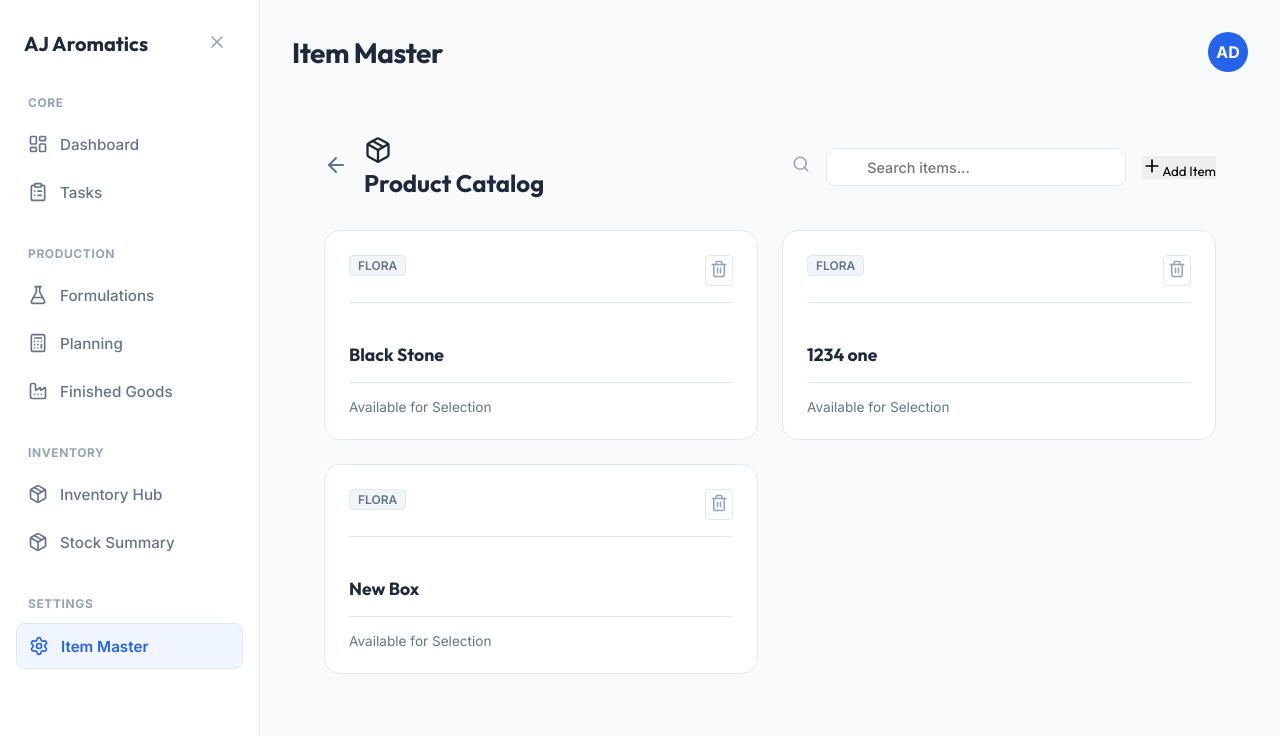
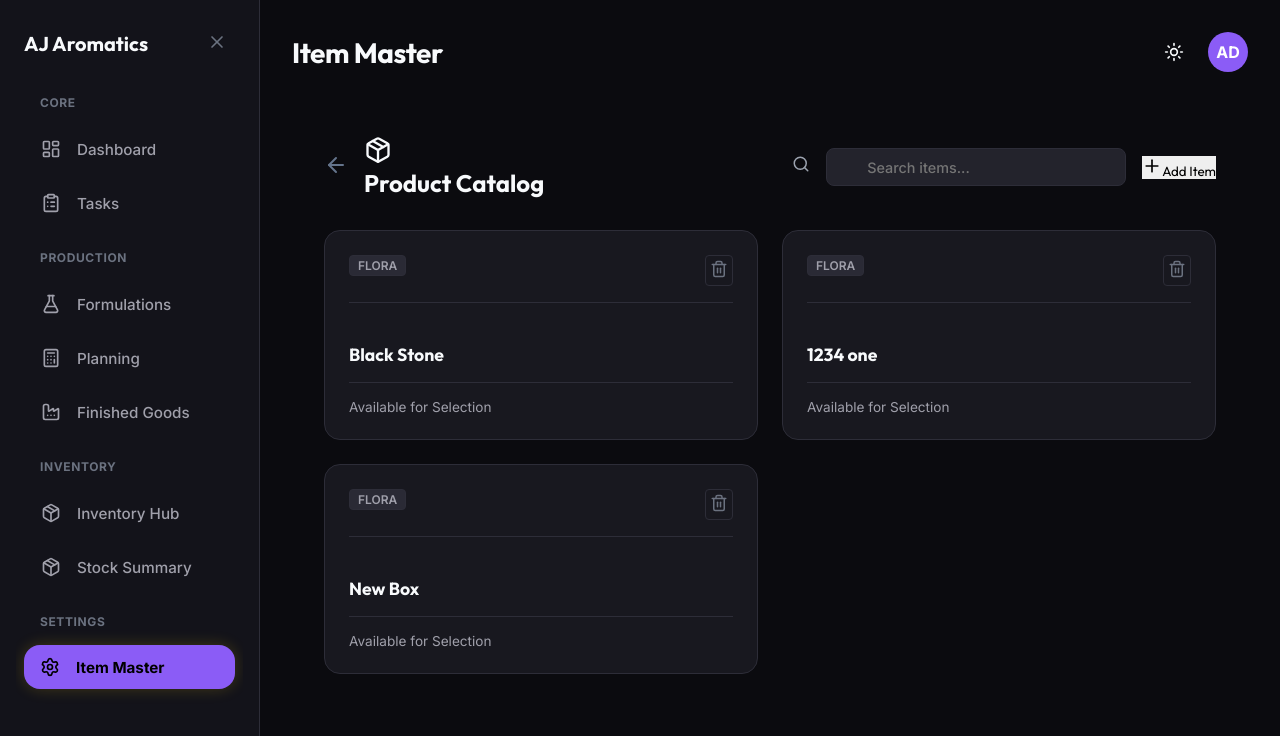
Before and after one commit to vicky34D/Production-Data-Entry.github.io, a React (Vite) app: page /#/items in a window 1280 px wide. Shown: the top 736 px of the page. Built offline with nearby package versions, Linux system fonts and the light colour scheme.

Commit message:
Implement PWA features and Art Academy theme (Yellow/Navy)

```diff
--- a/src/components/FinishedGoodsInventory.css
+++ b/src/components/FinishedGoodsInventory.css
@@ -10,7 +10,7 @@
 
 /* Header */
 .inventory-header {
-    background: white;
+    background: var(--bg-surface);
     border-bottom: 1px solid var(--border-color);
     padding: 1.5rem 2rem;
     position: sticky;
@@ -42,7 +42,7 @@
 
 .form-group input,
 .form-group select {
-    background: white;
+    background: var(--bg-input);
     border: 1px solid var(--border-color);
     border-radius: 0.5rem;
     padding: 0.75rem 1rem;
@@ -64,7 +64,7 @@
 
 /* Buttons */
 .btn-upload {
-    background: white;
+    background: var(--bg-surface);
     border: 1px solid var(--border-color);
     color: var(--text-secondary);
     width: 100%;
--- a/src/components/InventoryHub.css
+++ b/src/components/InventoryHub.css
@@ -6,8 +6,9 @@
     flex-direction: column;
 }
 
+
 .hub-header {
-    background: white;
+    background: var(--bg-surface);
     border-bottom: 1px solid var(--border-color);
     padding: 1.5rem 2rem;
     display: flex;
@@ -46,7 +47,7 @@
 
 /* Bordered Process Card */
 .process-card {
-    background: white;
+    background: var(--bg-surface);
     border: 1px solid var(--border-color);
     border-radius: 1.5rem;
     padding: 2rem;
@@ -56,6 +57,7 @@
     flex-direction: column;
     align-items: center;
     justify-content: center;
+
     gap: 1rem;
     text-align: center;
     cursor: pointer;
--- a/src/components/ItemsPage.css
+++ b/src/components/ItemsPage.css
@@ -33,17 +33,18 @@
 
 /* Search */
 .search-bar input {
-    background: white;
+    background: var(--bg-input);
     border: 1px solid var(--border-color);
     border-radius: 0.5rem;
     padding: 0.6rem 1rem 0.6rem 2.5rem;
     width: 300px;
     font-size: 0.9rem;
+    color: var(--text-primary);
 }
 
 /* Add Item Form - Bordered Card */
 .add-item-form {
-    background: white;
+    background: var(--bg-surface);
     border: 1px solid var(--border-color);
     border-radius: 1rem;
     padding: 1.5rem;
@@ -68,8 +69,8 @@
 .item-input,
 .item-select {
     width: 100%;
-    background: white !important;
-    /* Force white */
+    background: var(--bg-input) !important;
+    /* Force white/dark */
     border: 1px solid var(--border-color);
     padding: 0.75rem;
     border-radius: 0.5rem;
@@ -99,7 +100,7 @@
 
 /* Item Card - Bordered */
 .item-card {
-    background: white;
+    background: var(--bg-surface);
     border: 1px solid var(--border-color);
     border-radius: 1rem;
     padding: 1.5rem;
@@ -123,7 +124,7 @@
 }
 
 .category-badge {
-    background: #f1f5f9;
+    background: var(--bg-hover);
     color: var(--text-secondary);
     border: 1px solid var(--border-color);
     padding: 2px 8px;
@@ -134,7 +135,7 @@
 }
 
 .delete-btn {
-    background: white;
+    background: var(--bg-surface);
     border: 1px solid var(--border-color);
     color: var(--text-tertiary);
     padding: 4px;
--- a/src/components/Layout.css
+++ b/src/components/Layout.css
@@ -9,7 +9,7 @@
 /* Sidebar - Left Navigation */
 .sidebar {
     width: 260px;
-    background: white;
+    background: var(--bg-sidebar);
     border-right: 1px solid var(--border-color);
     display: flex;
     flex-direction: column;
@@ -19,6 +19,7 @@
     height: 100vh;
     z-index: 50;
     flex-shrink: 0;
+    transition: width 0.3s ease, background-color 0.3s ease, border-color 0.3s ease;
 }
 
 .sidebar.collapsed {
@@ -43,26 +44,30 @@
     color: var(--text-tertiary);
     background: transparent;
     padding: 0.5rem;
-    border-radius: 0.5rem;
+    border-radius: var(--radius-md);
+    cursor: pointer;
 }
 
 .collapse-btn:hover {
-    background: #f1f5f9;
+    background: var(--bg-hover);
     color: var(--primary-color);
 }
 
+/* Sidebar Navigation - Art Academy Style */
 .sidebar-nav {
     flex: 1;
     display: flex;
     flex-direction: column;
-    gap: 2rem;
+    gap: 1.5rem;
+    /* Reduced gap */
     overflow-y: auto;
+    padding: 0 0.5rem;
 }
 
 .nav-group {
     display: flex;
     flex-direction: column;
-    gap: 0.25rem;
+    gap: 0.5rem;
 }
 
 .nav-label {
@@ -72,37 +77,74 @@
     font-weight: 700;
     color: var(--text-tertiary);
     margin-bottom: 0.5rem;
-    padding-left: 0.75rem;
+    padding-left: 1rem;
 }
 
 .sidebar-item {
     display: flex;
     align-items: center;
-    gap: 0.75rem;
-    padding: 0.75rem 0.75rem;
+    gap: 1rem;
+    padding: 0.75rem 1rem;
     color: var(--text-secondary);
-    border-radius: 0.5rem;
+    border-radius: var(--radius-md);
+    /* Use standard radius for inactive */
     text-decoration: none;
     font-weight: 500;
     font-size: 0.95rem;
-    transition: all 0.2s;
+    transition: all 0.2s cubic-bezier(0.4, 0, 0.2, 1);
+    border: 1px solid transparent;
+    /* Prevent jump on active */
 }
 
 .sidebar-item:hover {
-    color: var(--primary-color);
-    background: #f8fafc;
+    color: var(--text-primary);
+    background: var(--bg-hover);
 }
 
+/* Active State - "Art Academy Yellow Pill" */
 .sidebar-item.active {
-    background: #eff6ff;
-    color: var(--primary-color);
-    border: 1px solid #dbeafe;
-    font-weight: 600;
+    background: var(--primary-color);
+    color: #1F2937;
+    /* Force dark text on yellow */
+    font-weight: 700;
+    box-shadow: 0 4px 6px -1px rgba(250, 204, 21, 0.3);
+    /* Yellow shadow */
+    border-radius: var(--radius-lg);
+    /* Full rounded pill */
+    margin-right: 0;
+    border: none;
+    overflow: visible;
+    /* Needed for shadow */
 }
+
+/* No sidebar line for Art Academy */
+.sidebar-item.active::before {
+    display: none;
+}
+
+/* Dark Mode Active State - Art Academy */
+[data-theme='dark'] .sidebar-item.active {
+    background: var(--primary-color);
+    color: #000000;
+    /* Black text on yellow even in dark mode */
+    box-shadow: 0 0 15px rgba(250, 204, 21, 0.2);
+    /* Yellow glow */
+    border: none;
+}
+
+[data-theme='dark'] .sidebar-item.active::before {
+    display: none;
+}
+
 
 .sidebar-item.collapsed {
     justify-content: center;
     padding: 0.75rem 0;
+    border-radius: 50%;
+    /* Circle when collapsed */
+    width: 48px;
+    height: 48px;
+    margin: 0 auto;
 }
 
 .sidebar-item.collapsed span {
--- a/src/components/Layout.jsx
+++ b/src/components/Layout.jsx
@@ -1,4 +1,4 @@
-import React, { useState } from 'react';
+import React, { useState, useEffect } from 'react';
 import { Outlet, NavLink, useLocation } from 'react-router-dom';
 import {
     LayoutDashboard,
@@ -11,7 +11,9 @@ import {
     X,
     Factory,
     FlaskConical,
-    Calculator
+    Calculator,
+    Sun,
+    Moon
 } from 'lucide-react';
 import './Layout.css';
 
@@ -29,7 +31,48 @@ const SidebarItem = ({ to, icon: Icon, label, collapsed }) => (
 
 const Layout = () => {
     const [collapsed, setCollapsed] = useState(false);
+    // Initialize theme from localStorage or default to 'dark'
+    const [theme, setTheme] = useState(() => {
+        if (typeof window !== 'undefined') {
+            return localStorage.getItem('theme') || 'dark';
+        }
+        return 'dark';
+    });
+    const [installPrompt, setInstallPrompt] = useState(null);
+
     const location = useLocation();
+
+    // PWA Install Prompt
+    useEffect(() => {
+        const handler = (e) => {
+            e.preventDefault();
+            console.log("Install prompt captured");
+            setInstallPrompt(e);
+        };
+        window.addEventListener('beforeinstallprompt', handler);
+        return () => window.removeEventListener('beforeinstallprompt', handler);
+    }, []);
+
+    const handleInstallClick = () => {
+        if (!installPrompt) return;
+        installPrompt.prompt();
+        installPrompt.userChoice.then((choiceResult) => {
+            if (choiceResult.outcome === 'accepted') {
+                console.log('User accepted the install prompt');
+            }
+            setInstallPrompt(null);
+        });
+    };
+
+    // Apply theme to document
+    useEffect(() => {
+        document.documentElement.setAttribute('data-theme', theme);
+        localStorage.setItem('theme', theme);
+    }, [theme]);
+
+    const toggleTheme = () => {
+        setTheme(prev => prev === 'light' ? 'dark' : 'light');
+    };
 
     const getPageTitle = () => {
         const path = location.pathname;
@@ -75,6 +118,37 @@ const Layout = () => {
                     <div className="nav-group">
                         <p className="nav-label">{!collapsed && 'Settings'}</p>
                         <SidebarItem to="/items" icon={Settings} label="Item Master" collapsed={collapsed} />
+                        {installPrompt && (
+                            <button
+                                onClick={handleInstallClick}
+                                className={`sidebar-item ${collapsed ? 'collapsed' : ''}`}
+                                style={{
+                                    border: 'none',
+                                    background: 'transparent',
+                                    width: '100%',
+                                    cursor: 'pointer',
+                                    color: 'var(--accent-info)',
+                                    marginTop: 'auto'
+                                }}
+                            >
+                                <svg
+                                    xmlns="http://www.w3.org/2000/svg"
+                                    width="20"
+                                    height="20"
+                                    viewBox="0 0 24 24"
+                                    fill="none"
+                                    stroke="currentColor"
+                                    strokeWidth="2"
+                                    strokeLinecap="round"
+                                    strokeLinejoin="round"
+                                >
+                                    <circle cx="12" cy="12" r="10" />
+                                    <path d="M8 12l4 4 4-4" />
+                                    <path d="M12 8v8" />
+                                </svg>
+                                {!collapsed && <span>Install App</span>}
+                            </button>
+                        )}
                     </div>
                 </nav>
             </aside>
@@ -83,6 +157,22 @@ const Layout = () => {
                 <header className="top-bar">
                     <h1 className="page-title">{getPageTitle()}</h1>
                     <div className="user-profile">
+                        <button
+                            onClick={toggleTheme}
+                            style={{
+                                background: 'transparent',
+                                border: 'none',
+                                cursor: 'pointer',
+                                color: 'var(--text-primary)',
+                                padding: '0.5rem',
+                                display: 'flex',
+                                alignItems: 'center',
+                                justifyContent: 'center'
+                            }}
+                            aria-label="Toggle Theme"
+                        >
+                            {theme === 'dark' ? <Sun size={20} /> : <Moon size={20} />}
+                        </button>
                         <span className="user-avatar">AD</span>
                     </div>
                 </header>
--- a/src/components/ProductionPlanner.css
+++ b/src/components/ProductionPlanner.css
@@ -15,7 +15,7 @@
 
 /* Glass/Card Effects - REPLACED with Bordered Box */
 .glass {
-    background: white;
+    background: var(--bg-surface);
     border: 1px solid var(--border-color);
     border-radius: 1rem;
     padding: 2rem;
@@ -56,7 +56,7 @@
 }
 
 .req-card {
-    background: white;
+    background: var(--bg-surface);
     border: 1px solid var(--border-color);
     border-radius: 1rem;
     padding: 1.5rem;
--- a/src/index.css
+++ b/src/index.css
@@ -2,38 +2,83 @@
 @import url('https://fonts.googleapis.com/css2?family=Outfit:wght@400;500;600;700&display=swap');
 
 :root {
-    /* Brand Colors - Modern Flat */
-    --primary-color: #2563eb;
-    /* Royal Blue */
-    --primary-hover: #1d4ed8;
-
-    /* Backgrounds */
-    --bg-page: #f8fafc;
-    /* Very light slate */
-    --bg-surface: #ffffff;
-    --bg-input: #ffffff;
-
-    /* Text */
-    --text-primary: #1e293b;
-    --text-secondary: #64748b;
-    --text-tertiary: #94a3b8;
-
-    /* Borders - Visible but subtle */
-    --border-color: #e2e8f0;
-    /* Slate 200 - Visible border */
-    --border-subtle: #f1f5f9;
-
-    /* Functional */
-    --accent-success: #10b981;
-    --accent-info: #0ea5e9;
-    --accent-warning: #f59e0b;
-    --accent-danger: #ef4444;
-
-    /* Shadows - Ultra Soft */
-    --shadow-sm: 0 1px 2px 0 rgba(0, 0, 0, 0.05);
-
+    /* Shared Variables */
     --transition-fast: 0.2s ease;
     --transition-normal: 0.3s ease;
+    --radius-md: 0.75rem;
+    --radius-lg: 1rem;
+    --radius-xl: 1.5rem;
+}
+
+/* Light Mode (Equa Theme) */
+:root {
+    --primary-color: #7C3AED;
+    /* Violet/Purple */
+    --primary-hover: #6D28D9;
+
+    --bg-page: #F8FAFC;
+    /* Light Slate Background */
+    --bg-sidebar: #FFFFFF;
+    /* Pure White Sidebar */
+    --bg-surface: #FFFFFF;
+    /* Pure White Cards */
+    --bg-input: #FFFFFF;
+    --bg-hover: #F1F5F9;
+
+    --text-primary: #111827;
+    /* Near Black */
+    --text-secondary: #6B7280;
+    /* Cool Gray */
+    --text-tertiary: #9CA3AF;
+
+    --border-color: #E2E8F0;
+    --border-subtle: #F1F5F9;
+
+    --accent-success: #10B981;
+    --accent-info: #3B82F6;
+    --accent-warning: #F59E0B;
+    --accent-danger: #EF4444;
+
+    --radius-md: 0.75rem;
+    --radius-lg: 1rem;
+    --radius-xl: 1.5rem;
+
+    --shadow-sm: 0 1px 3px rgba(0, 0, 0, 0.05);
+    /* Subtle shadow for depth */
+    --shadow-md: 0 4px 6px -1px rgba(0, 0, 0, 0.05);
+    --shadow-soft: 0 10px 15px -3px rgba(0, 0, 0, 0.03);
+}
+
+/* Dark Mode - Equa Theme */
+[data-theme='dark'] {
+    --primary-color: #8b5cf6;
+    /* Vibrant Violet */
+    --primary-hover: #7c3aed;
+
+    --bg-page: #0B0B0F;
+    /* Ultra Dark */
+    --bg-sidebar: #13131A;
+    /* Dark Surface */
+    --bg-surface: #18181F;
+    /* Slightly Lighter Surface */
+    --bg-input: #23232C;
+    --bg-hover: #2A2A35;
+
+    --text-primary: #F8FAFC;
+    --text-secondary: #A0A0AB;
+    --text-tertiary: #6B7280;
+
+    --border-color: #2D2D38;
+    /* Subtle Dark Border */
+    --border-subtle: #18181F;
+
+    --accent-success: #34D399;
+    --accent-info: #38BDF8;
+    --accent-warning: #FBBF24;
+    --accent-danger: #F87171;
+
+    --shadow-sm: 0 2px 4px rgba(0, 0, 0, 0.3);
+    --shadow-md: 0 8px 16px rgba(0, 0, 0, 0.4);
 }
 
 * {
@@ -44,11 +89,33 @@
     -webkit-font-smoothing: antialiased;
 }
 
+
 body {
     font-family: 'Inter', sans-serif;
     color: var(--text-primary);
     background-color: var(--bg-page);
     min-height: 100vh;
+    transition: background-color 0.3s ease, color 0.3s ease;
+}
+
+/* Scrollbar Styling */
+::-webkit-scrollbar {
+    width: 6px;
+    height: 6px;
+}
+
+::-webkit-scrollbar-track {
+    background: transparent;
+}
+
+::-webkit-scrollbar-thumb {
+    background: var(--text-tertiary);
+    border-radius: 3px;
+    opacity: 0.5;
+}
+
+::-webkit-scrollbar-thumb:hover {
+    background: var(--text-secondary);
 }
 
 /* Typography */
@@ -96,14 +163,13 @@ textarea:focus {
 
 /* Core Components - Bordered Box */
 .card {
-    background: white;
+    background: var(--bg-surface);
     border: 1px solid var(--border-color);
-    /* Added Border */
-    border-radius: 1rem;
+    border-radius: var(--radius-lg);
     padding: 1.5rem;
-    /* Padding needed for box */
     margin-bottom: 2rem;
     box-shadow: var(--shadow-sm);
+    transition: background-color 0.3s ease, border-color 0.3s ease;
 }
 
 /* Buttons */
@@ -113,7 +179,7 @@ textarea:focus {
     justify-content: center;
     gap: 0.5rem;
     padding: 0.6rem 1.25rem;
-    border-radius: 0.5rem;
+    border-radius: var(--radius-md);
     font-weight: 600;
     font-size: 0.9rem;
     transition: all var(--transition-fast);
```
Also changed, not shown: src/components/Dashboard.css (+5 -2 lines), src/components/FormulationManager.css (+7 -7 lines).
